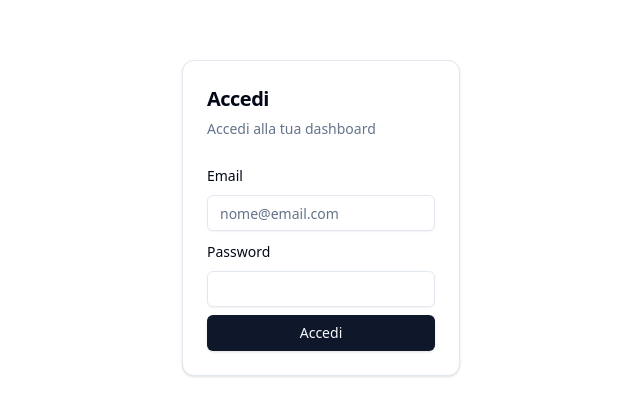
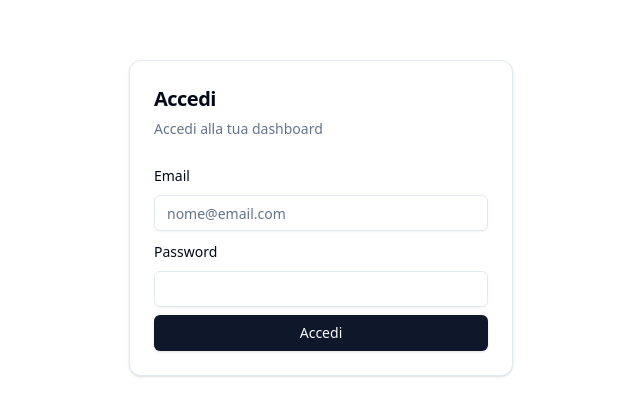
Before and after one commit to Pasqualecannavacciuolo/Ecommerce_Base, a React (Vite) app in the folder frontend/admin/: page /sign-in in a window 1280 px wide. Shown: the part 182-598 px from the top of the page, without its empty margins (319-959 px from the left). Built offline with nearby package versions, Linux system fonts and the light colour scheme.

Commit message:
Migliorata UI

```diff
--- a/frontend/admin/src/components/SignInPage.tsx
+++ b/frontend/admin/src/components/SignInPage.tsx
@@ -86,8 +86,8 @@
   }
 
   return (
-    <div className="flex h-screen">
-      <Card className="m-auto">
+    <div className="flex items-center justify-center min-h-screen">
+      <Card className="mx-auto max-w-sm w-full">
         <CardHeader>
           <CardTitle className="text-xl">Accedi</CardTitle>
           <CardDescription>Accedi alla tua dashboard</CardDescription>
```
